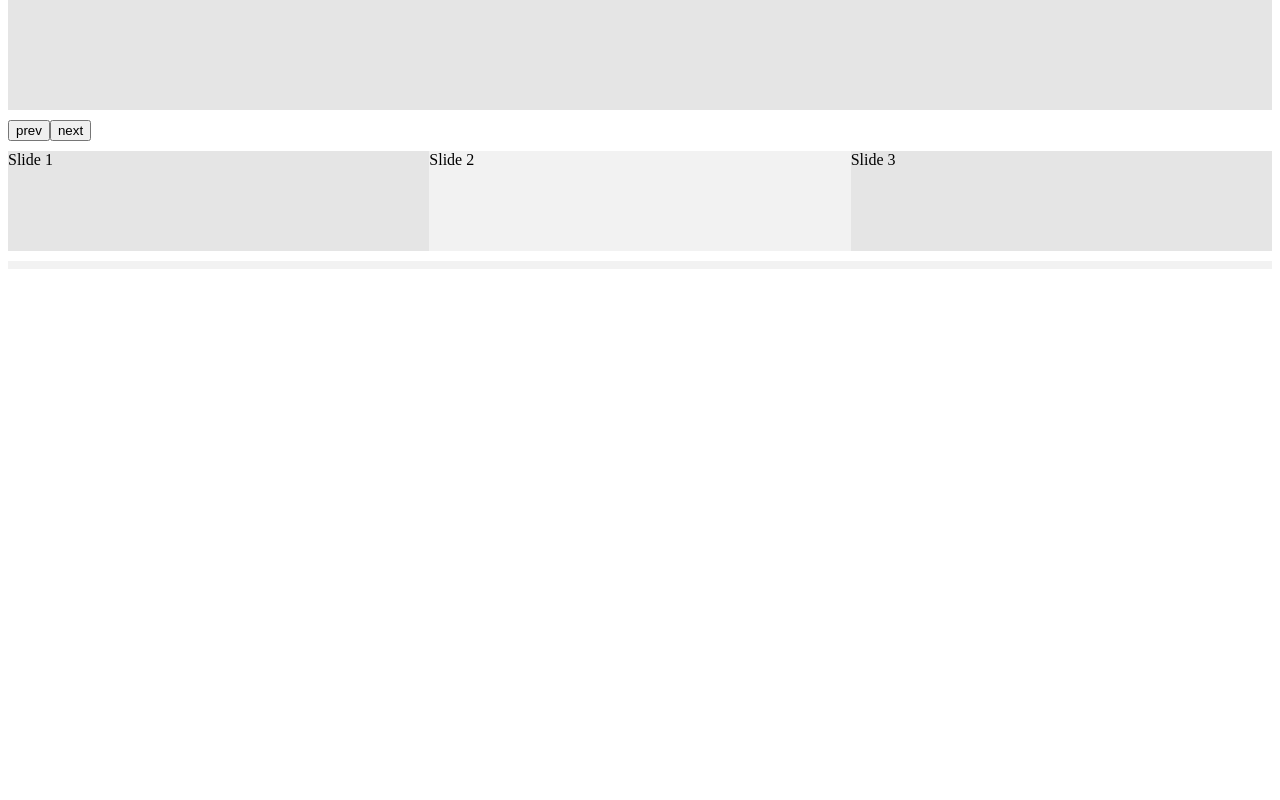
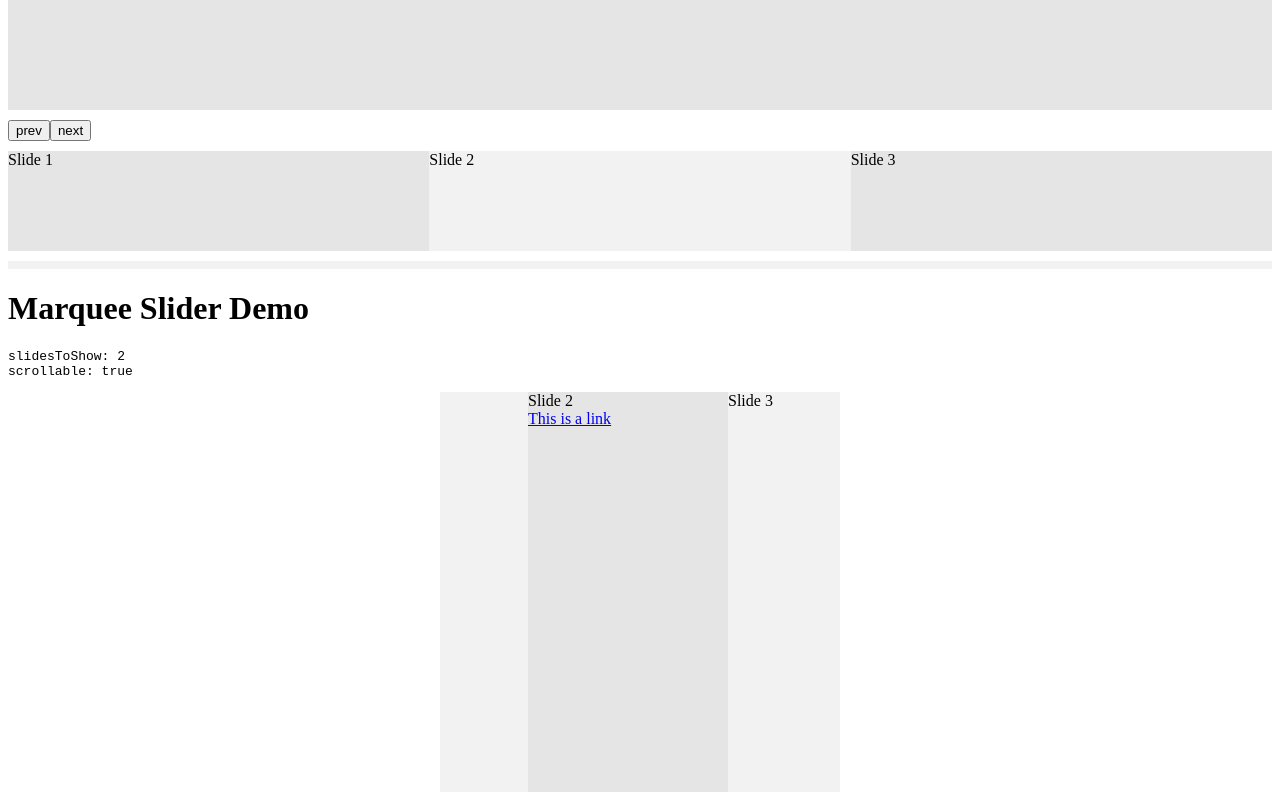
Before and after one commit to faceless-ui/slider, a React app: page / in a window 1280 px wide. Shown: the part 370-1170 px from the top of the page. Before the commit the page ends 800 px from the top, so only its background shows below. Built offline with nearby package versions, Linux system fonts and the light colour scheme; the HTML template or start-up script is replaced by a standard one.

Commit message:
feat: marquee

```diff
--- a/demo/App.tsx
+++ b/demo/App.tsx
@@ -1,4 +1,5 @@
 import React from 'react';
+import MarqueeSliderDemo from './MarqueeSliderDemo';
 // import FreeScrollSliderDemo from './FreeScrollSliderDemo';
 import ThumbnailSliderDemo from './ThumbnailSliderDemo';
 // import ScrollSnapSliderDemo from './ScrollSnapSliderDemo';
@@ -22,6 +23,10 @@ const App: React.FC = () => (
       Thumbnail Slider Demo:
     </h1>
     <ThumbnailSliderDemo />
+    <h1>
+      Marquee Slider Demo
+    </h1>
+    <MarqueeSliderDemo />
   </div>
 );
 
--- /dev/null
+++ b/demo/MarqueeSliderDemo/index.tsx
@@ -0,0 +1,117 @@
+import React, { Fragment } from 'react';
+import {
+  SliderProvider,
+  Slide,
+  SliderTrack,
+} from '../../src'; // swap '../../src' for '../../dist' to demo production build
+
+const MarqueeSliderDemo: React.FC = () => (
+  <Fragment>
+    <code>
+      <pre>
+        slidesToShow: 2
+        <br />
+        scrollable: true
+      </pre>
+    </code>
+    <SliderProvider
+      slidesToShow={2}
+      marquee
+    >
+      <div
+        style={{
+          margin: 'auto',
+          display: 'flex',
+          flexDirection: 'column',
+          width: '400px',
+          height: '400px',
+        }}
+      >
+        <SliderTrack
+          style={{
+            alignItems: 'center',
+            flexGrow: 1,
+          }}
+        >
+          <Slide
+            index={0}
+            style={{
+              height: '100%',
+              backgroundColor: 'rgba(0, 0, 0, 0.05)',
+            }}
+          >
+            <div>
+              Slide 1
+            </div>
+          </Slide>
+          <Slide
+            index={1}
+            style={{
+              height: '100%',
+              backgroundColor: 'rgba(0, 0, 0, 0.1)',
+            }}
+          >
+            <div>
+              Slide 2
+              <div>
+                <a
+                  href="https://google.com"
+                  rel="noopener noreferrer"
+                  target="_blank"
+                >
+                  This is a link
+                </a>
+              </div>
+            </div>
+          </Slide>
+          <Slide
+            index={2}
+            style={{
+              height: '100%',
+              backgroundColor: 'rgba(0, 0, 0, 0.05)',
+            }}
+          >
+            <div>
+              Slide 3
+            </div>
+          </Slide>
+          <Slide
+            index={3}
+            style={{
+              height: '100%',
+              backgroundColor: 'rgba(0, 0, 0, .1)',
+            }}
+          >
+            <div>
+              Slide 4
+            </div>
+          </Slide>
+          <Slide
+            index={4}
+            style={{
+              height: '100%',
+              backgroundColor: 'rgba(0, 0, 0, .1)',
+            }}
+          >
+            <div>
+              Slide 5
+            </div>
+          </Slide>
+          <Slide
+            index={5}
+            style={{
+              height: '100%',
+              backgroundColor: 'rgba(0, 0, 0, .1)',
+            }}
+          >
+            <div>
+              Slide 6
+            </div>
+          </Slide>
+        </SliderTrack>
+      </div>
+    </SliderProvider>
+  </Fragment>
+);
+
+export default MarqueeSliderDemo;
--- a/src/SliderProvider/index.tsx
+++ b/src/SliderProvider/index.tsx
@@ -10,6 +10,7 @@ import SliderContext, { ISliderContext } from '../SliderContext';
 import reducer from './reducer';
 import useDragScroll from './useDragScroll';
 import { useBreakpoints } from './useBreakpoints';
+import { useMarquee } from './useMarquee';
 
 export type ChildFunction = (context: ISliderContext) => React.ReactNode; // eslint-disable-line no-unused-vars
 
@@ -23,6 +24,8 @@ export type Settings = {
   scrollOffset?: number
   autoPlay?: boolean
   autoplaySpeed?: number
+  marquee?: boolean
+  marqueeSpeed?: number
   pauseOnHover?: boolean
   alignLastSlide?: 'trackLeft' | 'offsetLeft' | string | number
 }
@@ -57,6 +60,8 @@ const SliderProvider: React.FC<Props> = (props) => {
     scrollOffset = 0,
     autoPlay,
     autoplaySpeed = 2000,
+    marquee,
+    marqueeSpeed = 50,
     pauseOnHover = true,
     alignLastSlide,
   } = settings;
@@ -68,6 +73,10 @@ const SliderProvider: React.FC<Props> = (props) => {
   // NOTE: this this only while `useFreeScroll` is still supported, see warning above
   const scrollable = scrollableFromProps === undefined ? useFreeScroll : scrollableFromProps;
 
+  const [scrollRatio, setScrollRatio] = useState(0);
+  const [slideWidth, setSlideWidth] = useState<string | undefined>();
+  const [isPaused, setIsPaused] = useState(false);
+  const [isFullyScrolled, setIsFullyScrolled] = useState(false);
   const sliderTrackRef = useRef<HTMLDivElement>(null);
 
   useDragScroll({
@@ -76,10 +85,13 @@ const SliderProvider: React.FC<Props> = (props) => {
     enable: dragScroll || (scrollable && dragScroll !== false)
   });
 
-  const [scrollRatio, setScrollRatio] = useState(0);
-  const [slideWidth, setSlideWidth] = useState<string | undefined>();
-  const [isPaused, setIsPaused] = useState(false);
-  const [isFullyScrolled, setIsFullyScrolled] = useState(false);
+  useMarquee({
+    sliderTrackRef,
+    isFullyScrolled,
+    isPaused,
+    enable: marquee && !autoPlay,
+    marqueeSpeed
+  })
 
   const indexFromPropsRef = useRef(slideIndexFromProps);
 
@@ -116,7 +128,6 @@ const SliderProvider: React.FC<Props> = (props) => {
     }
   }, [
     sliderState.slides,
-    sliderTrackRef,
     onSlide,
     scrollOffset,
   ]);
@@ -166,17 +177,13 @@ const SliderProvider: React.FC<Props> = (props) => {
   }, []);
 
   useEffect(() => {
-    if (!isPaused && autoPlay) {
-      startAutoplay();
+    if (!isPaused) {
+      if (autoPlay) startAutoplay();
     }
-
     if (isPaused || !autoPlay) {
       stopAutoplay();
     }
-
-    return () => {
-      stopAutoplay();
-    };
+    return () => stopAutoplay();
   }, [
     isPaused,
     autoPlay,
@@ -186,9 +193,7 @@ const SliderProvider: React.FC<Props> = (props) => {
 
   // let user control pause, if they need to
   useEffect(() => {
-    if (typeof pause !== 'undefined') {
-      setIsPaused(pause);
-    }
+    if (typeof pause !== 'undefined') setIsPaused(pause);
   }, [pause]);
 
   // NOTE: for performance we set another state for 'isFullyScrolled' to avoid using `scrollRatio` directly as callback dependency
--- /dev/null
+++ b/src/SliderProvider/useMarquee.ts
@@ -0,0 +1,59 @@
+import { useCallback, useEffect, useRef } from "react";
+
+type Props = {
+  sliderTrackRef: React.MutableRefObject<HTMLDivElement | null>
+  isFullyScrolled: boolean
+  isPaused: boolean
+  enable?: boolean
+  marqueeSpeed?: number
+}
+
+export const useMarquee = (props: Props): null => {
+  const {
+    sliderTrackRef,
+    isFullyScrolled,
+    enable,
+    isPaused,
+    marqueeSpeed
+  } = props;
+
+  const marqueeTimer = useRef<ReturnType<typeof setTimeout>>();
+
+  const startMarquee = useCallback(() => {
+    const { current: timerID } = marqueeTimer;
+
+    if (sliderTrackRef.current) {
+      marqueeTimer.current = setInterval(() => {
+        sliderTrackRef.current?.scrollTo({
+          top: 0,
+          left: !isFullyScrolled ? (sliderTrackRef.current.scrollLeft + 1) : 0,
+          behavior: !isFullyScrolled ? 'smooth' : 'auto',
+        });
+      }, marqueeSpeed);
+    }
+
+    return () => {
+      if (timerID) clearInterval(timerID);
+    };
+  }, [
+    isFullyScrolled,
+    marqueeSpeed,
+  ]);
+
+  const stopMarquee = useCallback(() => {
+    const { current: timerID } = marqueeTimer;
+    if (timerID) clearInterval(timerID);
+  }, []);
+
+  useEffect(() => {
+    if (!isPaused && enable) startMarquee()
+    if (isPaused || !enable) stopMarquee();
+    return () => stopMarquee();
+  }, [
+    isPaused,
+    startMarquee,
+    stopMarquee
+  ]);
+
+  return null;
+}
```
